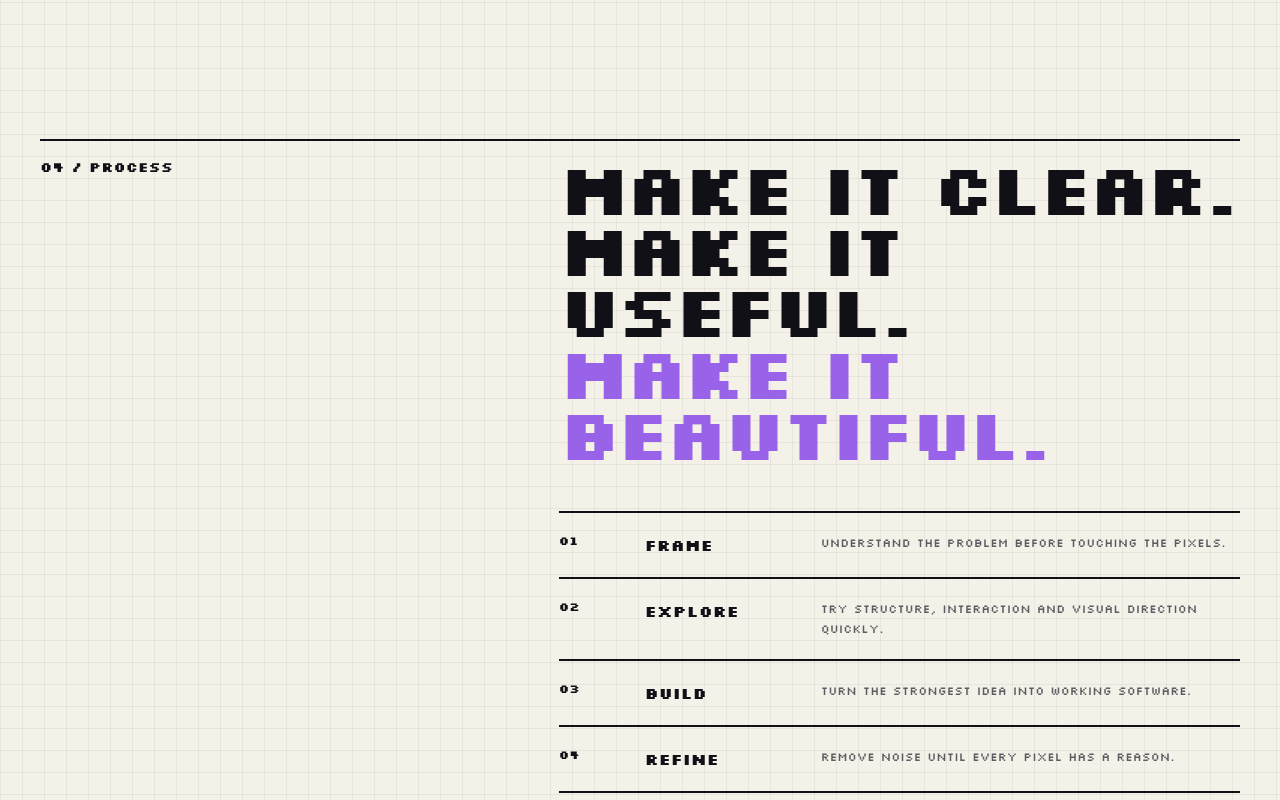
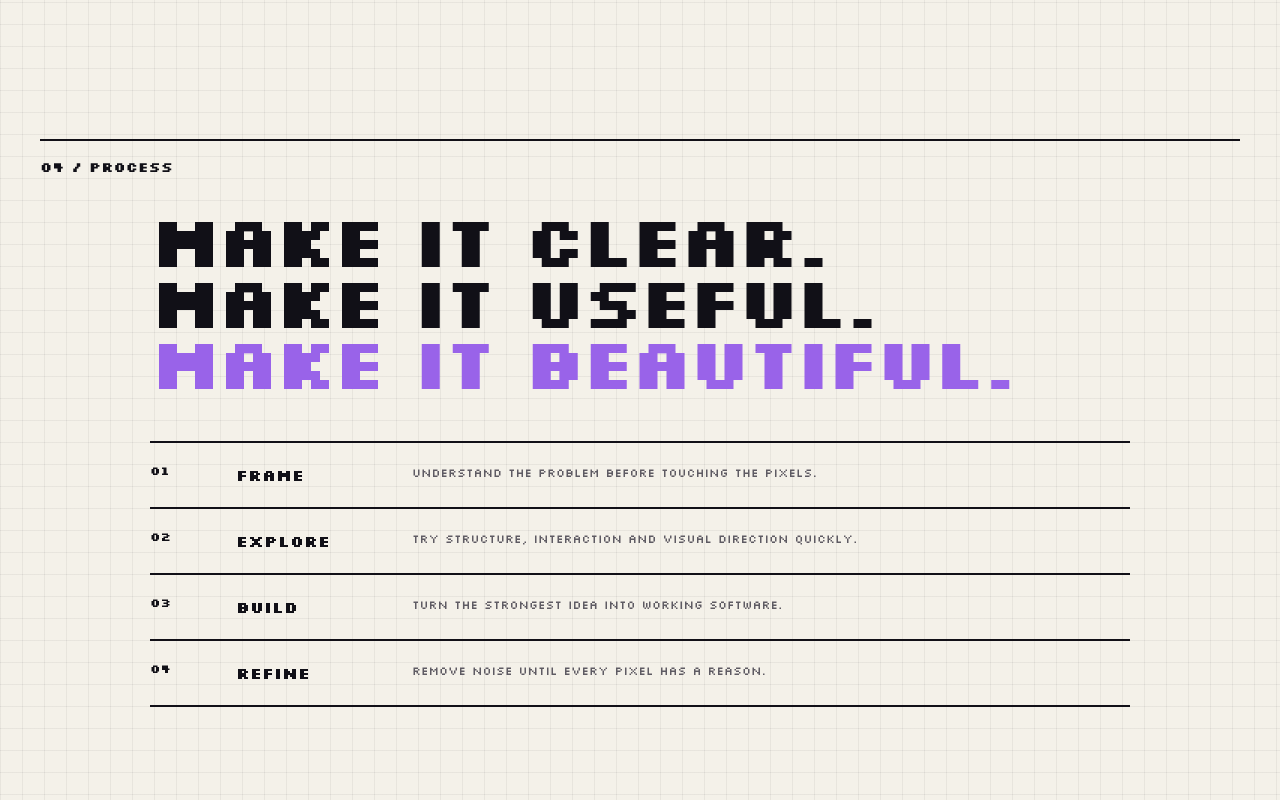
Before and after one commit to inputtext/pixelforge-portfolio, a Next.js app: page / in a window 1280 px wide. Shown: the part 2440-3240 px from the top of the page. Built offline with nearby package versions, Linux system fonts and the light colour scheme.

Commit message:
Center process section layout

```diff
--- a/components/Process.tsx
+++ b/components/Process.tsx
@@ -8,9 +8,9 @@ const steps=[
 export default function Process(){
  return <section id="about" className="px-5 py-20 md:px-10 md:py-28">
   <div className="mx-auto max-w-[1480px]">
-   <div className="grid gap-8 border-t-2 border-foreground pt-4 md:grid-cols-[1fr_1.4fr]">
+   <div className="border-t-2 border-foreground pt-4">
     <div className="text-sm font-bold uppercase">04 / Process</div>
-    <div>
+    <div className="mx-auto mt-8 w-full max-w-[980px]">
      <h2 className="text-4xl font-bold leading-[.85] tracking-[-.07em] md:text-7xl">MAKE IT CLEAR.<br/>MAKE IT USEFUL.<br/><span className="text-purple">MAKE IT BEAUTIFUL.</span></h2>
      <div className="mt-12 border-y-2 border-foreground">
       {steps.map(([no,title,text])=><div key={no} className="grid gap-4 border-b-2 border-foreground py-5 last:border-b-0 md:grid-cols-[70px_160px_1fr]">
```
